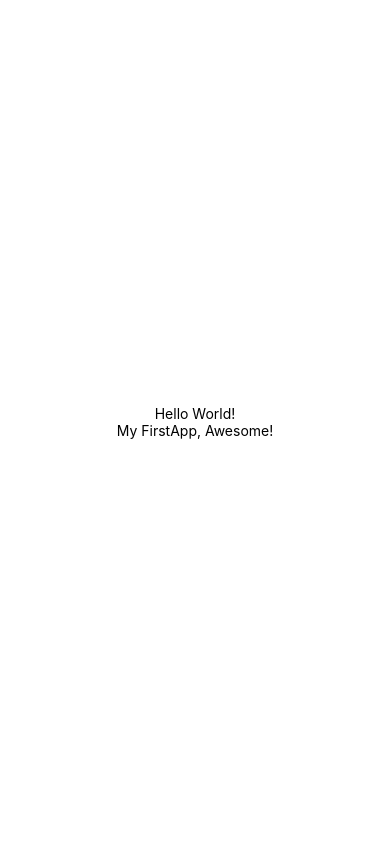
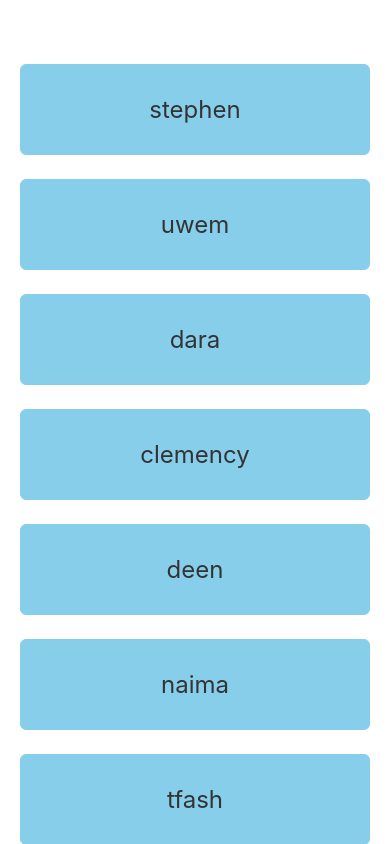
Before and after one commit to stephen-lakes/React-Native-notes, a React Native app: screen / in a window 390 px wide. Built offline with nearby package versions, Linux system fonts and the light colour scheme.

Commit message:
lesson6 - List and ScrollView

```diff
--- a/App.js
+++ b/App.js
@@ -1,11 +1,34 @@
-import React from 'react';
-import { StyleSheet, Text, View } from 'react-native';
+import { useState } from 'react';
+import { ScrollView, StyleSheet, Text, View } from 'react-native';
 
 export default function App() {
+  const [people, setpeople] = useState([
+    { name: 'stephen',  key: '1'  },
+    { name: 'uwem',     key: '2'  },
+    { name: 'dara',     key: '3'  },
+    { name: 'clemency', key: '4'  },
+    { name: 'deen',     key: '5'  },
+    { name: 'naima',    key: '6'  },
+    { name: 'tfash',    key: '7'  },
+    { name: 'kelz',     key: '8'  },
+    { name: 'tosin',    key: '9'  }
+  ]);
+
   return (
     <View style={styles.container}>
-      <Text>Hello World!</Text>
-      <Text>My FirstApp, Awesome!</Text>
+
+      <ScrollView>
+        {
+          people.map((item) => {
+            return (
+              <View key={item.key}>
+                <Text style={styles.item}>{item.name}</Text>
+              </View>
+            )
+          })
+        }
+      </ScrollView>
+
     </View>
   );
 }
@@ -14,7 +37,19 @@ const styles = StyleSheet.create({
   container: {
     flex: 1,
     backgroundColor: '#fff',
-    alignItems: 'center',
-    justifyContent: 'center',
+    paddingTop: 40,
+    paddingHorizontal: 20
   },
+  item: {
+    marginTop: 24,
+    padding: 30,
+    backgroundColor: 'skyblue',
+    fontSize: 24,
+    textAlign:'center',
+    color: '#333',
+    borderWidth:  1,
+    borderStyle:  'solid',
+    borderColor: 'skyblue',
+    borderRadius: 6
+  }
 });
```
